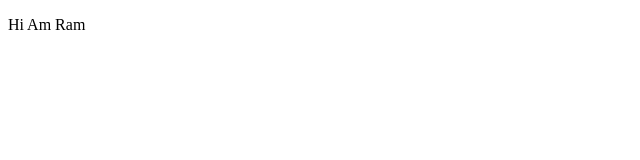
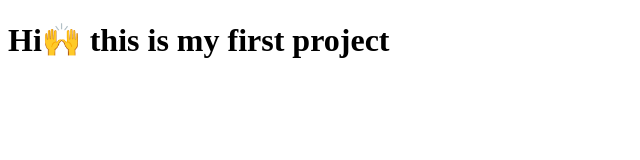
Before and after one commit to Ramprabhakaran-M/Array-Methods-and-String-methods, a plain HTML site: page index.html in a window 1280 px wide. Shown: the whole page, without its empty margins (0-640 px from the left). Drawn offline with Linux system fonts and the light colour scheme.

Commit message:
change h1 tag

```diff
--- a/index.html
+++ b/index.html
@@ -6,7 +6,7 @@
     <title>Array & String Methods</title>
 </head>
 <body>
-    <p>Hi Am Ram</p>
+    <h1>Hi🙌 this is my first project</h1>
     <script src="./script.js"></script>
 </body>
 </html>
```
